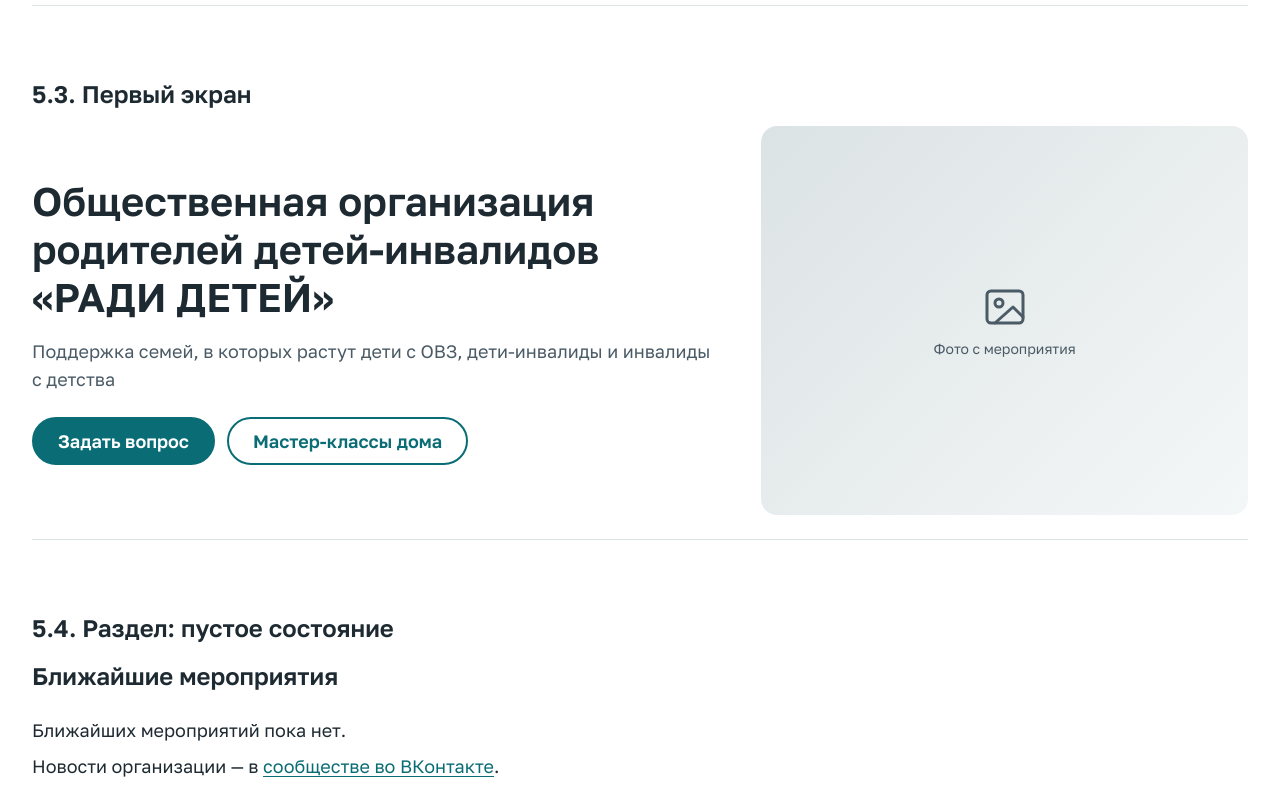
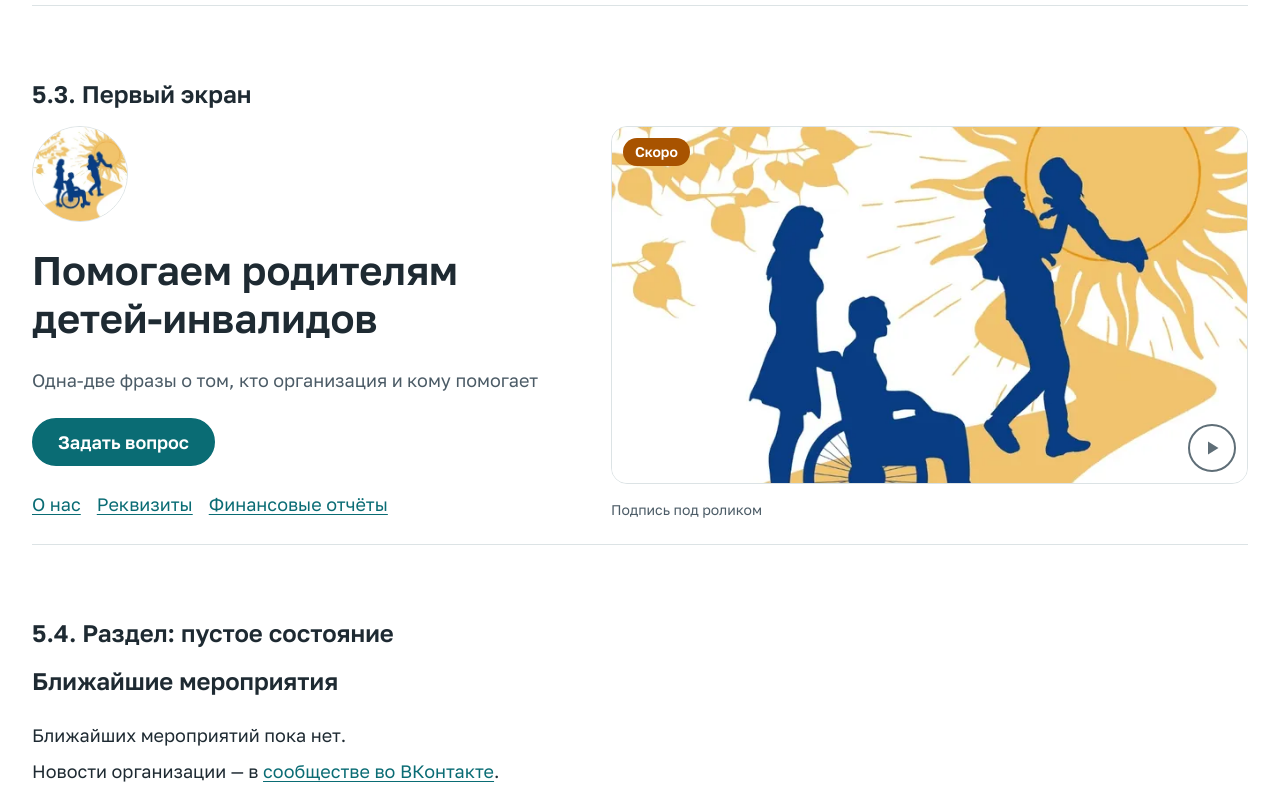
Before and after one commit to meeshanyaa/radi-detey-main, a plain HTML site: page components.html in a window 1280 px wide. Shown: the part 520-1320 px from the top of the page. Drawn offline with Linux system fonts and the light colour scheme.

Commit message:
Итерация 10: ролик и логотип на первом экране
Первый экран по главной из макетов Figma от 16.10: логотип в круге,
H1, подзаголовок, ролик, кнопка «Задать вопрос» и ссылки «О нас»,
«Реквизиты», «Финансовые отчёты». Ролика пока нет: кнопка неактивна,
метка «Скоро». Блок «Об организации» заменён компонентом 5.6 «Ролик».

Co-Authored-By: Claude Opus 5.5 <noreply@anthropic.com>

```diff
--- a/components.html
+++ b/components.html
@@ -26,7 +26,7 @@
           <li><a href="#c-button">Кнопка</a></li>
           <li><a href="#c-section">Раздел</a></li>
           <li><a href="#c-card">Карточка</a></li>
-          <li><a href="#c-about">Об организации</a></li>
+          <li><a href="#c-video">Ролик</a></li>
           <li><a href="#c-form">Форма</a></li>
         </ul>
       </nav>
@@ -62,18 +62,29 @@
     <section class="demo" aria-labelledby="t-hero">
       <h2 id="t-hero">5.3. Первый экран</h2>
       <div class="hero">
-        <div class="hero__text">
-          <p class="h1">Общественная организация родителей <span class="nowrap">детей-инвалидов</span> <span class="nowrap">«РАДИ ДЕТЕЙ»</span></p>
-          <p class="muted text">Поддержка семей, в которых растут дети с ОВЗ, дети-инвалиды и инвалиды с детства</p>
-          <div class="hero__actions">
-            <a class="button button--primary button--wide-mobile" href="#c-form">Задать вопрос</a>
-            <a class="button button--secondary button--wide-mobile" href="#c-card">Мастер-классы дома</a>
+        <picture class="hero__logo">
+          <source type="image/webp" srcset="img/logo.webp">
+          <img src="img/logo.jpg" width="96" height="96" alt="Логотип СРОО «РАДИ ДЕТЕЙ»" loading="lazy">
+        </picture>
+        <p class="h1 hero__title">Помогаем родителям <span class="nowrap">детей-инвалидов</span></p>
+        <p class="hero__lead muted text">Одна-две фразы о том, кто организация и кому помогает</p>
+        <div class="hero__video video">
+          <div class="video__frame">
+            <picture>
+              <source type="image/webp" srcset="img/video-cover-720.webp 720w, img/video-cover-1080.webp 1080w" sizes="(min-width: 1280px) 640px, (min-width: 1024px) 55vw, 100vw">
+              <img class="video__cover" src="img/video-cover-1080.jpg" width="1080" height="608" alt="" loading="lazy">
+            </picture>
+            <span class="video__badge small">Скоро</span>
+            <button class="video__play" type="button" disabled aria-label="Смотреть ролик">
+              <svg viewBox="0 0 24 24" fill="currentColor" aria-hidden="true"><path d="M8 5.5v13l10.5-6.5z"/></svg>
+            </button>
           </div>
+          <p class="small muted">Подпись под роликом</p>
         </div>
-        <figure class="photo">
-          <svg viewBox="0 0 24 24" fill="none" stroke="currentColor" stroke-width="1.5" stroke-linecap="round" stroke-linejoin="round" aria-hidden="true"><rect x="3" y="4" width="18" height="16" rx="2"/><circle cx="9" cy="10" r="2"/><path d="M21 17l-5-5-9 8"/></svg>
-          <figcaption class="small">Фото с мероприятия</figcaption>
-        </figure>
+        <div class="hero__actions">
+          <a class="button button--primary button--wide-mobile" href="#c-form">Задать вопрос</a>
+        </div>
+        <p class="hero__links"><a href="#c-video">О нас</a> <a href="#c-video">Реквизиты</a> <a href="#c-video">Финансовые отчёты</a></p>
       </div>
     </section>
 
@@ -122,12 +133,13 @@
       </ul>
     </section>
 
-    <section class="demo" id="c-about" aria-labelledby="t-about">
-      <h2 id="t-about">5.6. Блок «Об организации»</h2>
-      <div class="about">
-        <p class="h2">Об организации</p>
-        <p class="text">Две-три фразы со страницы «О нас» текущего сайта.</p>
-        <p class="about__links"><a href="#c-about">О нас</a> <a href="#c-about">Реквизиты</a> <a href="#c-about">Финансовые отчёты</a></p>
+    <section class="demo" id="c-video" aria-labelledby="t-video">
+      <h2 id="t-video">5.6. Ролик: обычная кнопка, фокус и неактивная, пока ролика нет</h2>
+      <div class="demo__row">
+        <button class="video__play" type="button" aria-label="Смотреть ролик"><svg viewBox="0 0 24 24" fill="currentColor" aria-hidden="true"><path d="M8 5.5v13l10.5-6.5z"/></svg></button>
+        <button class="video__play is-focus" type="button" aria-label="Смотреть ролик, фокус"><svg viewBox="0 0 24 24" fill="currentColor" aria-hidden="true"><path d="M8 5.5v13l10.5-6.5z"/></svg></button>
+        <button class="video__play" type="button" disabled aria-label="Смотреть ролик, неактивная"><svg viewBox="0 0 24 24" fill="currentColor" aria-hidden="true"><path d="M8 5.5v13l10.5-6.5z"/></svg></button>
+        <span class="video__badge small">Скоро</span>
       </div>
     </section>
 
--- a/styles.css
+++ b/styles.css
@@ -528,20 +528,126 @@ main {
 
 .hero {
   display: grid;
-  gap: var(--space-24);
+  grid-template-areas: "logo" "title" "lead" "video" "actions" "links";
+  gap: var(--space-16);
 }
 
-.hero__text {
+.hero__logo {
+  grid-area: logo;
+}
+
+.hero__title {
+  grid-area: title;
+}
+
+.hero__lead {
+  grid-area: lead;
+}
+
+.hero__video {
+  grid-area: video;
+}
+
+.hero__actions {
+  grid-area: actions;
+  display: flex;
+  flex-wrap: wrap;
+  gap: var(--space-12);
+}
+
+.hero__links {
+  grid-area: links;
+  display: flex;
+  flex-wrap: wrap;
+  gap: var(--space-8) var(--space-16);
+}
+
+.hero__logo img {
+  width: 72px;
+  height: 72px;
+  border: 1px solid var(--line);
+  border-radius: 50%;
+  object-fit: cover;
+}
+
+@media (min-width: 1024px) {
+  .hero {
+    grid-template-columns: 5fr 6fr;
+    grid-template-rows: auto auto auto auto 1fr;
+    grid-template-areas: "logo video" "title video" "lead video" "actions video" "links video";
+    column-gap: var(--gutter);
+    row-gap: var(--space-24);
+    align-items: start;
+  }
+
+  .hero__logo img {
+    width: 96px;
+    height: 96px;
+  }
+
+  .hero__video {
+    align-self: center;
+  }
+}
+
+/* ---------- 5.6 ролик ---------- */
+
+.video {
   display: flex;
   flex-direction: column;
   gap: var(--space-16);
 }
 
-.hero__actions {
-  display: flex;
-  flex-wrap: wrap;
-  gap: var(--space-12);
-  margin-top: var(--space-8);
+.video__frame {
+  position: relative;
+}
+
+.video__cover {
+  width: 100%;
+  height: auto;
+  aspect-ratio: 16 / 9;
+  object-fit: cover;
+  border: 1px solid var(--line);
+  border-radius: var(--radius-photo);
+}
+
+.video__badge {
+  position: absolute;
+  top: var(--space-12);
+  left: var(--space-12);
+  padding: var(--space-4) var(--space-12);
+  border-radius: var(--radius-button);
+  background: var(--accent);
+  color: var(--white);
+  font-weight: 600;
+}
+
+.video__play {
+  position: absolute;
+  right: var(--space-12);
+  bottom: var(--space-12);
+  display: inline-flex;
+  align-items: center;
+  justify-content: center;
+  width: 48px;
+  height: 48px;
+  padding: 0;
+  border: 2px solid var(--main);
+  border-radius: 50%;
+  background: var(--white);
+  color: var(--main);
+  cursor: pointer;
+}
+
+.video__play svg {
+  width: 24px;
+  height: 24px;
+}
+
+.video__play:disabled {
+  border-color: var(--disabled-text);
+  color: var(--disabled-text);
+  cursor: not-allowed;
 }
 
 .photo {
@@ -559,18 +665,6 @@ main {
 .photo svg {
   width: 48px;
   height: 48px;
-}
-
-@media (min-width: 1024px) {
-  .hero {
-    grid-template-columns: 7fr 5fr;
-    align-items: center;
-    gap: var(--gutter);
-  }
-
-  .hero .photo {
-    aspect-ratio: 5 / 4;
-  }
 }
 
 /* ---------- 5.5 карточки ---------- */
@@ -645,8 +739,7 @@ main {
 /* R3: отдельно стоящая ссылка — строчный блок, её высота равна строке, а не размеру шрифта */
 .news__item h3 a,
 .section__more a,
-.about p > a,
-.about__links a,
+.hero__links a,
 .footer__cols li > a:not(.vk-link) {
   display: inline-block;
 }
@@ -661,42 +754,6 @@ main {
   .logo {
     font-size: 1.625rem;
     line-height: 2rem;
-  }
-}
-
-/* ---------- новости и 5.6 «Об организации» ---------- */
-
-.split {
-  display: grid;
-  gap: var(--space-48);
-}
-
-@media (min-width: 1280px) {
-  .split {
-    grid-template-columns: 7fr 5fr;
-    gap: var(--gutter);
-    align-items: start;
-  }
-}
-
-.about {
-  display: flex;
-  flex-direction: column;
-  gap: var(--space-16);
-  padding: 20px;
-  border-radius: var(--radius-card);
-  background: var(--surface);
-}
-
-.about__links {
-  display: flex;
-  flex-wrap: wrap;
-  gap: var(--space-8) var(--space-24);
-}
-
-@media (min-width: 1024px) {
-  .about {
-    padding: var(--space-32);
   }
 }
 
@@ -925,3 +982,8 @@ textarea.input {
   gap: var(--space-16);
   align-items: center;
 }
+
+.demo__row .video__play,
+.demo__row .video__badge {
+  position: static;
+}
```
Also changed, not shown: index.html (+31 -26 lines), img/logo.jpg (added), img/logo.webp (added), img/video-cover-1080.jpg (added), img/video-cover-1080.webp (added), img/video-cover-720.jpg (added), img/video-cover-720.webp (added), 3 other files.
